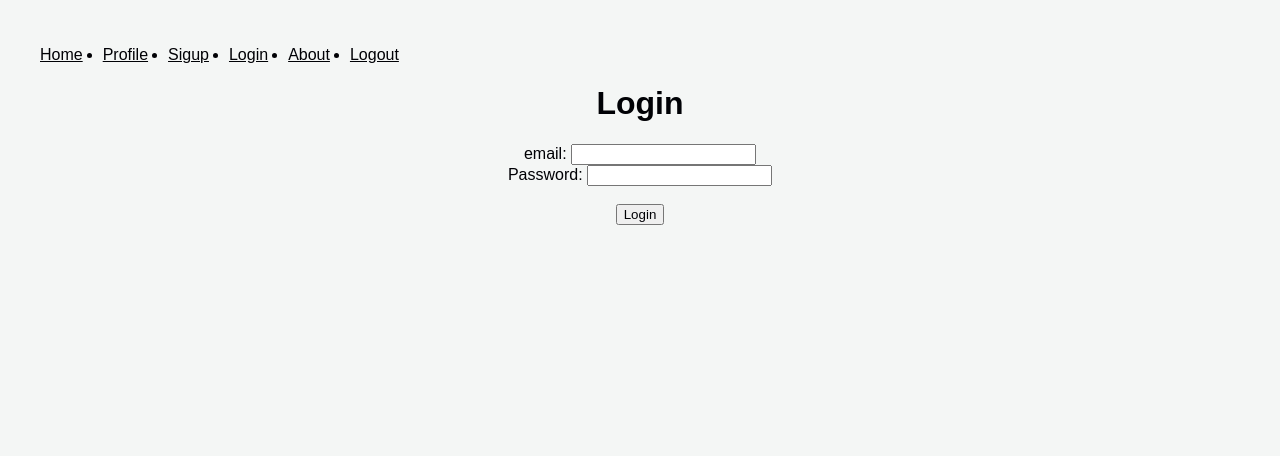
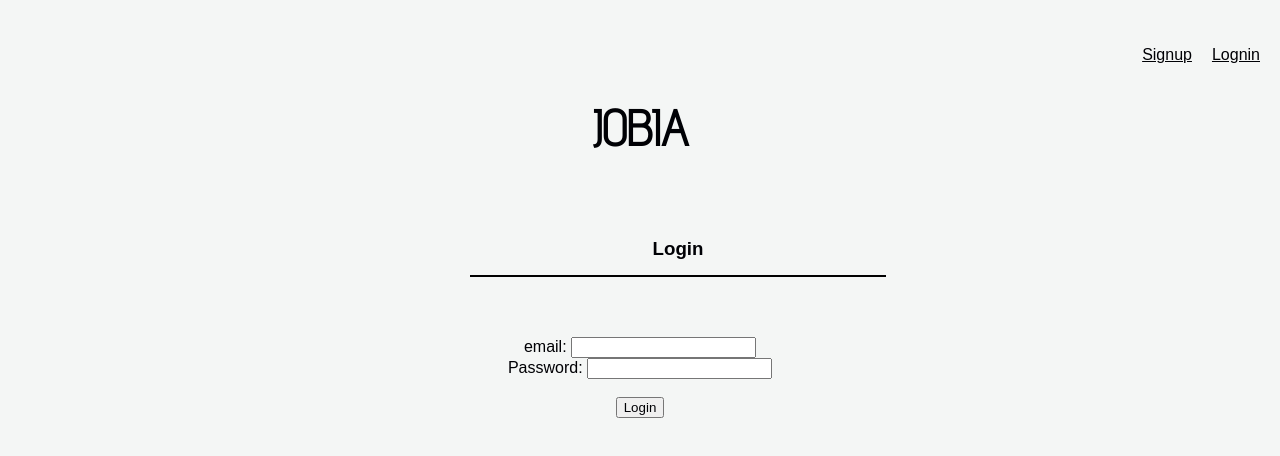
Before and after one commit to layla-baqer/Jobia, a React (Create React App) app in the folder frontend/: page /login in a window 1280 px wide. Shown: the top 456 px of the page. Built offline with nearby package versions, Linux system fonts and the light colour scheme.

Commit message:
Adding CSS

```diff
--- a/frontend/package.json
+++ b/frontend/package.json
@@ -22,6 +22,7 @@
   "scripts": {
     "start": "react-scripts start",
     "build": "react-scripts build",
+    "postbuild": "mv build ../backend/",
     "test": "react-scripts test",
     "eject": "react-scripts eject"
   },
--- a/frontend/src/App.js
+++ b/frontend/src/App.js
@@ -88,7 +88,7 @@ function App() {
         <Route path='/user/home' element={isAuth ? <UserHome /> : <Login login={loginHandler}/>}></Route>
         <Route path='/profile' element={<Profile />}></Route>
         <Route path='/profile/edit' element={<Edit />}></Route>
-        <Route path='' element={<UserHome />}></Route>
+        <Route path='' element={isAuth ? <UserHome /> : <Login login={loginHandler}/>}></Route>
         <Route path='/job/:id' element={<Details />}></Route>
         <Route path='/signup' element={<Signup
         register={registerHandler}
--- a/frontend/src/Components/NavBar/NavBar.css
+++ b/frontend/src/Components/NavBar/NavBar.css
@@ -2,3 +2,7 @@
     display: inline-block;
     margin: 30px 20px 0px 0px;
 }
+
+.navbar-container {
+    text-align: right;
+}
--- a/frontend/src/Components/NavBar/NavBar.jsx
+++ b/frontend/src/Components/NavBar/NavBar.jsx
@@ -1,36 +1,32 @@
 import React from 'react'
 import './NavBar.css'
 import { Link, useParams } from 'react-router-dom'
-// import FontAwesomeIcon from '@fortawesome/react-fontawesome'
 import { FontAwesomeIcon } from '@fortawesome/react-fontawesome'
 
 
 function NavBar(props) {
   return (
+    <div className='navbar-container'>
+    {props.isAuth ? (
+        <div>
+          <ul className="navbar-ul">
+          <div><Link to='/user/home'>Home</Link></div>
+          <div><Link to={'/profile'}>Profile</Link></div>
+          <div><Link to='/about'>About</Link></div>
 
-    <div className='navbar-container'>
-        <ul className="navbar-ul">
-          <div>
+          <div><Link to="/logout" onClick={props.onLogoutHandler}>Logout</Link></div>
+          {/* {props.user ? "Welcome, " + props.user.user.firstName : null} */}
+          </ul>
+        </div>
+     ) : (
+      <div>
+       <ul className="navbar-ul">
+        <div><Link to="/Signup">Signup</Link></div>
+        <div><Link to="/Login">Lognin</Link></div>
+       </ul>
+      </div>
+     )}
 
-          <FontAwesomeIcon icon="fa-light fa-user-plus" size='large' />
-            <Link to='/user/home'>Home</Link>
-          </div>
-          <div>
-            <li><Link to={'/profile'}>Profile</Link></li>
-          </div>
-          <div>
-            <li><Link to='/Signup'>Sigup</Link></li>
-          </div>
-          <div>
-            <li><Link to='/Login'>Login</Link></li>
-          </div>
-          <div>
-            <li><Link to='/about'>About</Link></li>
-          </div>
-          <div>
-            <li><Link to='/logout' onClick={props.onLogoutHandler}>Logout</Link></li>
-          </div>
-        </ul>
     </div>
   )
 }
--- a/frontend/src/Components/user/Login.js
+++ b/frontend/src/Components/user/Login.js
@@ -1,6 +1,7 @@
 import React, {useState} from 'react'
 import {Container, Form, Button} from 'react-bootstrap'
 // the tags used Container, Button, Form.Group ... are from the bootstrap library to make things look good
+import './user.css'
 
 function Login(props) {
 
@@ -18,8 +19,9 @@ function Login(props) {
     }
 
   return (
-    <div>
-        <h1>Login</h1>
+    <div className='login-container'>
+        <h1 className='jobia-title'>JOBIA</h1>
+        <h3 className='login'>Login</h3>
 
         <Container>
             <Form.Group >
--- a/frontend/src/Components/user/Signup.js
+++ b/frontend/src/Components/user/Signup.js
@@ -1,5 +1,6 @@
 import React, {useState} from 'react'
 import {Container, Form, Button} from "react-bootstrap";
+import './user.css'
 
 export default function Signup(props) {
 
@@ -17,8 +18,9 @@ export default function Signup(props) {
     }
 
   return (
-    <div>
-        <h1>Signup</h1>
+    <div className='signup-container'>
+        <h1 className='jobia-title'>JOBIA</h1>
+        <h3 className='signup'>Signup</h3>
 
 
         <Container>
--- /dev/null
+++ b/frontend/src/Components/user/user.css
@@ -0,0 +1,18 @@
+@import url('https://fonts.googleapis.com/css2?family=Advent+Pro:wght@100;300&display=swap');
+
+.login, .signup {
+    /* position: absolute; */
+    width: 416px;
+    border-bottom: 2px solid #000000;
+    margin: 80px auto 60px 470px;
+    padding-bottom: 15px;
+}
+
+.login-container, .signup-container {
+
+}
+
+.jobia-title {
+    font-family: 'Advent Pro', sans-serif;
+    font-size: 50px;
+}
```
